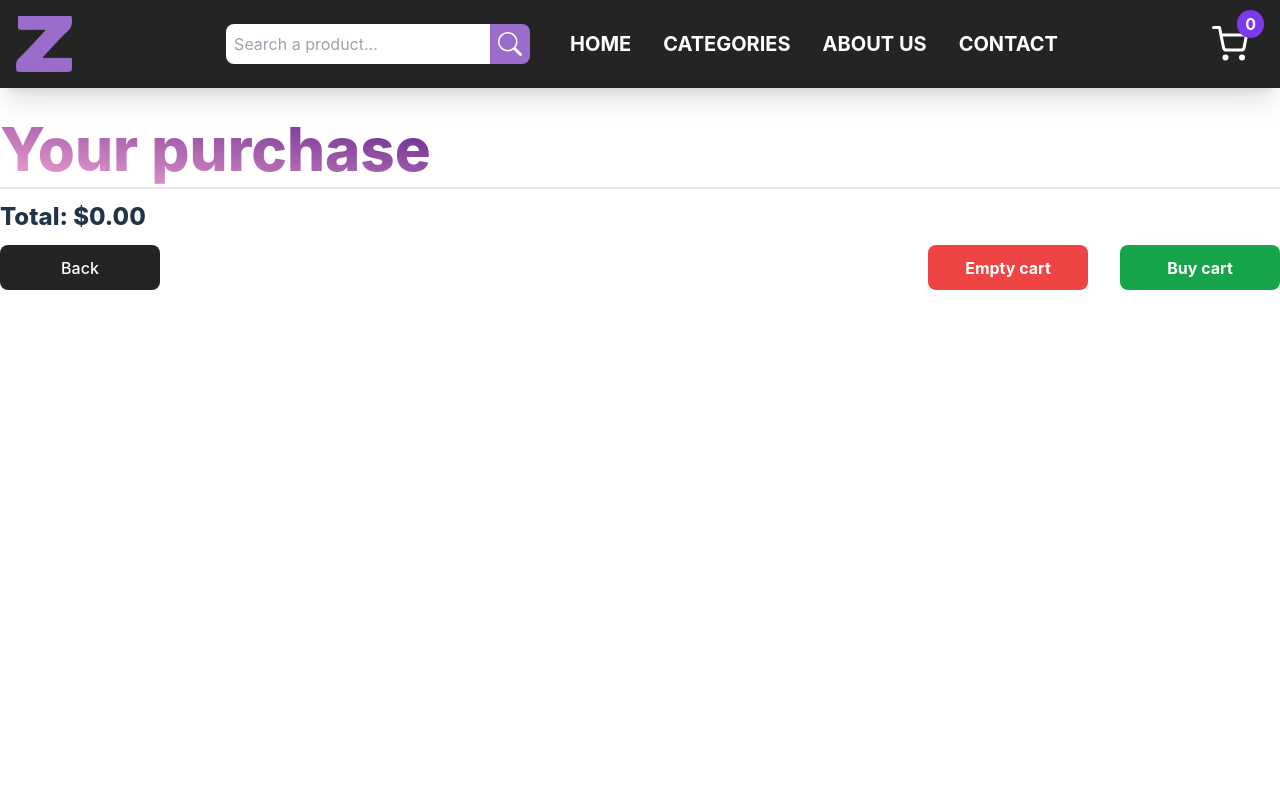
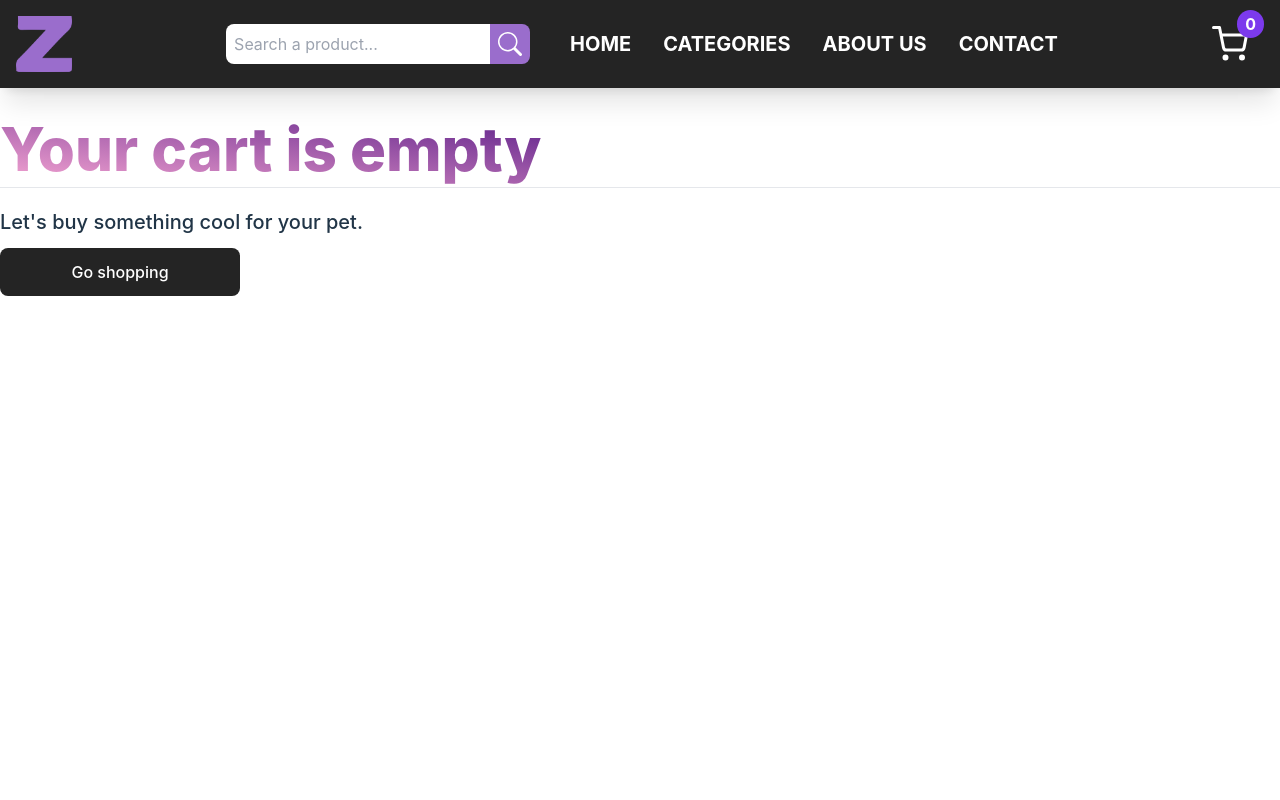
Before and after one commit to AgustinGomezDev/zephys, a React (Vite) app: page /cart in a window 1280 px wide. Shown: the top 800 px of the page. Built offline with nearby package versions, Linux system fonts and the light colour scheme.

Commit message:
Add message if the cart is empty

```diff
--- a/src/components/Cart/Cart.jsx
+++ b/src/components/Cart/Cart.jsx
@@ -1,6 +1,6 @@
 import { useContext } from "react"
 import { CartContext } from "../../context/CartContext"
-import { useNavigate } from "react-router-dom"
+import { Link, useNavigate } from "react-router-dom"
 
 export const Cart = () => {
     const { cart, emptyCart, totalPrice, removeFromCart } = useContext(CartContext)
@@ -9,6 +9,19 @@ export const Cart = () => {
 
     const handleBack = () => {
         navigate(-1)
+    }
+
+    if(cart.length === 0 ){
+        return (
+            <div className="container mx-auto min-h-screen">
+                <h2 className="inline-block text-6xl font-extrabold text-transparent bg-clip-text bg-gradient-to-tr from-pink-300 to-purple-900 leading-tight">Your cart is empty</h2>
+                <hr />
+                <div className="mt-5">
+                    <p className="text-xl font-medium">Let's buy something cool for your pet.</p>
+                    <Link to="/" className="mt-3 rounded-lg text-center px-5 py-2.5 border-2 border-transparent block w-60 text-white bg-darkBgColor hover:border-primaryColor focus:outline-none">Go shopping</Link>
+                </div>
+            </div>
+        )
     }
 
     return(
@@ -20,14 +33,14 @@ export const Cart = () => {
                     <div className="px-5 py-1 bg-white even:bg-gray-100 mt-3 w-full flex items-center justify-between" key={item.id}>
                         <div>
                             <h4 className="text-lg font-bold">{item.name}</h4>
-                            <p className="text-lg font-medium">Amount: {item.amount}</p>
-                            <p className="text-lg font-medium">Unit price: ${item.price}</p>
-                            <p className="text-lg font-medium">Total price: ${(item.price * item.amount).toFixed(2)}</p>
+                               <p className="text-lg font-medium">Amount: {item.amount}</p>
+                                <p className="text-lg font-medium">Unit price: ${item.price}</p>
+                                <p className="text-lg font-medium">Total price: ${(item.price * item.amount).toFixed(2)}</p>
                         </div>
                         <div className="flex items-center gap-5">
                             <button onClick={() => removeFromCart(item.id)} className="block font-bold text-white bg-red-500 hover:border-red-200 active:bg-red-800 focus:outline-none">Remove from cart</button>
                         </div>
-                    </div>
+                     </div>
                 ))
             }
             <hr />
```
